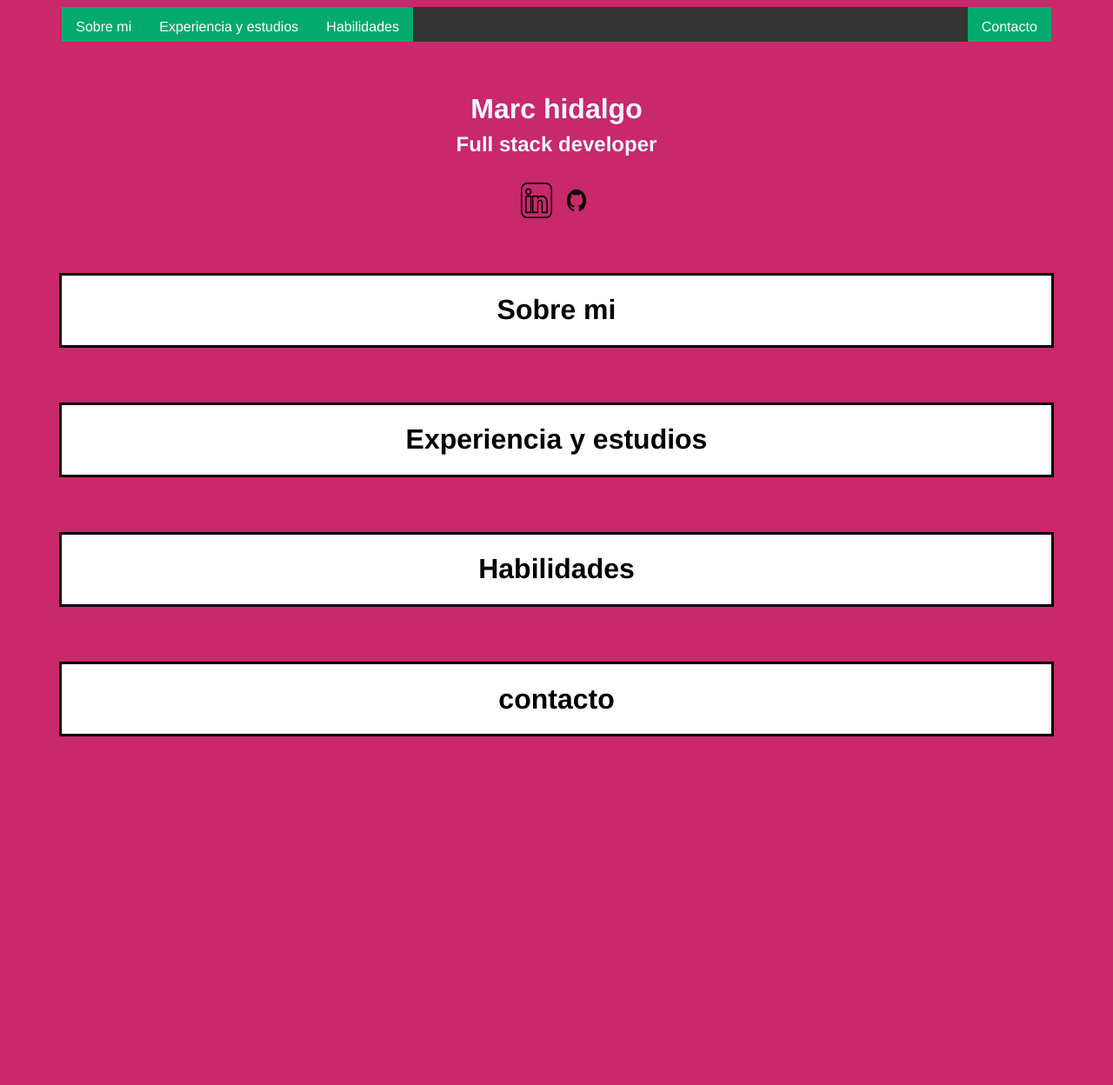
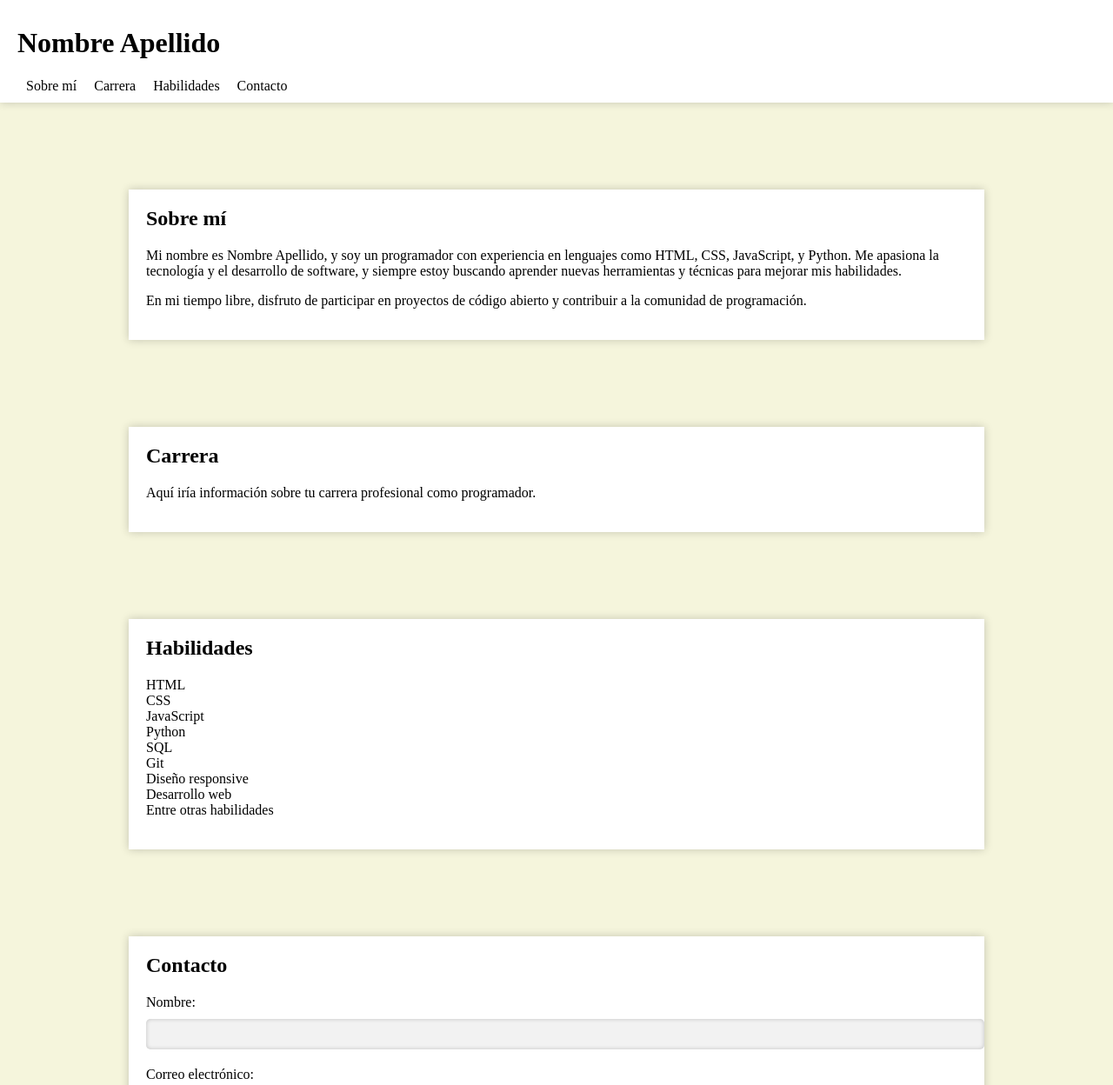
Before and after one commit to marchiba99/marchiba99.github.io, a plain HTML site: page index.html in a window 1280 px wide. Shown: the top 1248 px of the page at 87% size. Before the commit the page ends 918 px from the top, so only its background shows below. Drawn offline with Linux system fonts and the light colour scheme.

Commit message:
big change

```diff
--- a/css/style.css
+++ b/css/style.css
@@ -1,114 +1,90 @@
-.navbar {
+body {
+  margin: 0;
+  padding: 0;
+  background-color: beige;
+}
+
+header {
   display: flex;
-  max-height: 40px;
-  width: 100%;
+  justify-content: space-between;
+  align-items: center;
+  padding: 10px 20px;
+  background-color: white;
+  box-shadow: 0 0 10px rgba(0, 0, 0, 0.2);
 }
-.navbar p {
+
+nav ul {
+  display: flex;
+  justify-content: space-between;
+  align-items: center;
+  list-style: none;
   margin: 0;
-  font-family: "Franklin Gothic Medium", "Arial Narrow", Arial, sans-serif;
+  padding: 0;
+}
+
+nav ul li {
+  margin: 0 10px;
+}
+
+nav ul li a {
+  color: black;
+  text-decoration: none;
+}
+
+nav ul li a:hover {
+  color: gray;
+}
+
+main {
+  display: flex;
+  flex-direction: column;
+  align-items: center;
+  margin: 50px;
+}
+
+section {
+  margin: 50px 0;
+  padding: 20px;
+  background-color: white;
+  box-shadow: 0 0 10px rgba(0, 0, 0, 0.2);
+  width: 80%;
+  max-width: 1000px;
+}
+
+section h2 {
+  margin-top: 0;
 }
 
 ul {
-  list-style-type: none;
-  margin: 0 auto;
+  list-style: none;
   padding: 0;
-  overflow: hidden;
-  background-color: #333;
-  position: sticky;
-  top: 0;
-  width: 90%;
 }
 
-li {
-  float: left;
+form label {
+  display: block;
+  margin-bottom: 10px;
 }
 
-li a {
-  display: block;
-  color: white;
-  text-align: center;
-  padding: 14px 16px;
-  text-decoration: none;
+form input,
+form textarea {
+  width: 100%;
+  padding: 10px;
+  margin-bottom: 20px;
+  border: none;
+  border-radius: 5px;
+  background-color: #f2f2f2;
+  box-shadow: inset 0 0 5px rgba(0, 0, 0, 0.2);
 }
 
-/* Change the link color to #111 (black) on hover */
-li a:hover {
-  background-color: #111;
+form button[type="submit"] {
+  background-color: black;
+  color: white;
+  padding: 10px 20px;
+  border: none;
+  border-radius: 5px;
+  cursor: pointer;
 }
 
-.active {
-  background-color: #04aa6d;
+form button[type="submit"]:hover {
+  background-color: gray;
 }
-
-.container {
-  position: relative;
-  /* o absolute */
-  justify-content: center;
-}
-
-.info {
-  display: flex;
-  justify-content: center;
-  border-style: solid;
-  width: 90%;
-  height: 50%;
-  margin-bottom: 5%;
-  background-color: white;
-}
-
-.info-first {
-  color: aliceblue;
-  display: flex;
-  margin-top: 3%;
-  margin-bottom: 5%;
-  flex-flow: column wrap;
-  align-items: center;
-}
-
-.rectangles-container {
-  display: flex;
-  justify-content: center;
-  flex-wrap: wrap;
-}
-
-.info {
-  justify-items: center;
-}
-
-.logo_images {
-  display: flex;
-  width: 8%;
-  max-height: 80px;
-}
-
-.logo_images img {
-  width: 100%;
-  height: 100%;
-}
-
-.logo_images a + a {
-  margin-left: 10px;
-}
-
-h1 {
-  font-family: "Franklin Gothic Medium", "Arial Narrow", Arial, sans-serif;
-}
-
-.info-first h2 {
-  font-family: "Franklin Gothic Medium", "Arial Narrow", Arial, sans-serif;
-  margin-top: 0;
-  margin-bottom: 30px;
-}
-
-.info-first h1 {
-  margin-bottom: 8px;
-}
-
-@media screen and (max-width: 700px) {
-  h1 {
-    font-size: 26px;
-  }
-  h2 {
-    font-size: 20px;
-  }
-}
--- a/index.html
+++ b/index.html
@@ -1,69 +1,78 @@
 <!DOCTYPE html>
 <html lang="es">
   <head>
-    <meta charset="utf-8" />
-    <title>Portfolio Marc Hidalgo</title>
-    <meta content="width=device-width, initial-scale=1.0" name="viewport" />
+    <meta charset="UTF-8" />
+    <meta name="viewport" content="width=device-width, initial-scale=1.0" />
+    <title>Portfolio - Nombre Apellido</title>
+    <link rel="stylesheet" href="css/style.css" />
+  </head>
+  <body>
+    <header>
+      <div class="header-container">
+        <h1>Nombre Apellido</h1>
+        <nav>
+          <ul>
+            <li><a href="#about_me">Sobre mí</a></li>
+            <li><a href="#career">Carrera</a></li>
+            <li><a href="#skills">Habilidades</a></li>
+            <li><a href="#contact">Contacto</a></li>
+          </ul>
+        </nav>
+      </div>
+    </header>
 
-    <!-- Customized Bootstrap Stylesheet -->
-    <link href="css/style.css" rel="stylesheet" />
+    <main>
+      <section id="about_me">
+        <h2>Sobre mí</h2>
+        <p>
+          Mi nombre es Nombre Apellido, y soy un programador con experiencia en
+          lenguajes como HTML, CSS, JavaScript, y Python. Me apasiona la
+          tecnología y el desarrollo de software, y siempre estoy buscando
+          aprender nuevas herramientas y técnicas para mejorar mis habilidades.
+        </p>
+        <p>
+          En mi tiempo libre, disfruto de participar en proyectos de código
+          abierto y contribuir a la comunidad de programación.
+        </p>
+      </section>
 
-    <script src="js/script.js"></script>
-  </head>
+      <section id="career">
+        <h2>Carrera</h2>
+        <p>
+          Aquí iría información sobre tu carrera profesional como programador.
+        </p>
+      </section>
 
-  <header></header>
+      <section id="skills">
+        <h2>Habilidades</h2>
+        <ul>
+          <li>HTML</li>
+          <li>CSS</li>
+          <li>JavaScript</li>
+          <li>Python</li>
+          <li>SQL</li>
+          <li>Git</li>
+          <li>Diseño responsive</li>
+          <li>Desarrollo web</li>
+          <li>Entre otras habilidades</li>
+        </ul>
+      </section>
 
-  <body style="background-color: #c9286b">
-    <div class="container">
-      <div class="navbar">
-        <ul>
-          <li>
-            <a class="active" href="#about"><p>Sobre mi</p></a>
-          </li>
-          <li>
-            <a class="active" href="#carrer"><p>Experiencia y estudios</p></a>
-          </li>
-          <li>
-            <a class="active" href="#skill"><p>Habilidades</p></a>
-          </li>
-          <li style="float: right">
-            <a class="active" href="#contact"><p>Contacto</p></a>
-          </li>
-        </ul>
-      </div>
+      <section id="contact">
+        <h2>Contacto</h2>
+        <form action="js/send-email.php" method="post">
+          <label for="name">Nombre:</label>
+          <input type="text" id="name" name="name" required />
 
-      <div class="rectangles-container">
-        <div class="info-first" id="home">
-          <h1>Marc hidalgo</h1>
-          <h2>Full stack developer</h2>
-          <div class="logo_images">
-            <a
-              href="https://www.linkedin.com/in/marc-hidalgo-baena-1037b914b/?originalSubdomain=es"
-            >
-              <img src="img/linkedin.png" />
-            </a>
-            <a href="https://github.com/marchiba99">
-              <img src="img/git.png" />
-            </a>
-          </div>
-        </div>
+          <label for="email">Correo electrónico:</label>
+          <input type="email" id="email" name="email" required />
 
-        <div class="info" id="about">
-          <h1>Sobre mi</h1>
-        </div>
+          <label for="message">Mensaje:</label>
+          <textarea id="message" name="message" required></textarea>
 
-        <div class="info" id="carrer">
-          <h1>Experiencia y estudios</h1>
-        </div>
-
-        <div class="info" id="skill">
-          <h1>Habilidades</h1>
-        </div>
-
-        <div class="info" id="contact">
-          <h1>contacto</h1>
-        </div>
-      </div>
-    </div>
+          <button type="submit">Enviar</button>
+        </form>
+      </section>
+    </main>
   </body>
 </html>
```
Also changed, not shown: 1 other file.
